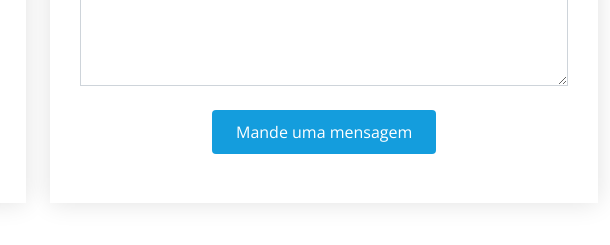
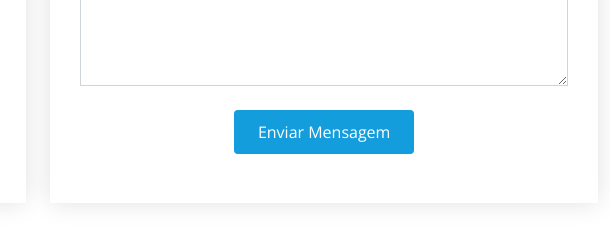
Before and after one commit to PriseTheSun/Working-something-ready-00, a plain HTML site: page index.html in a window 1280 px wide. Shown: the part 6811-7056 px from the top of the page, 670-1280 px from the left. Drawn offline with nearby package versions, Linux system fonts and the light colour scheme.

Commit message:
sendmesage

```diff
--- a/index.html
+++ b/index.html
@@ -617,7 +617,7 @@
                 <div class="error-message"></div>
                 <div class="sent-message">Your message has been sent. Thank you!</div>
               </div>
-              <div class="text-center"><button type="submit">Mande uma mensagem</button></div>
+              <div class="text-center"><button type="submit">Enviar Mensagem</button></div>
             </form>
           </div>
 
```
